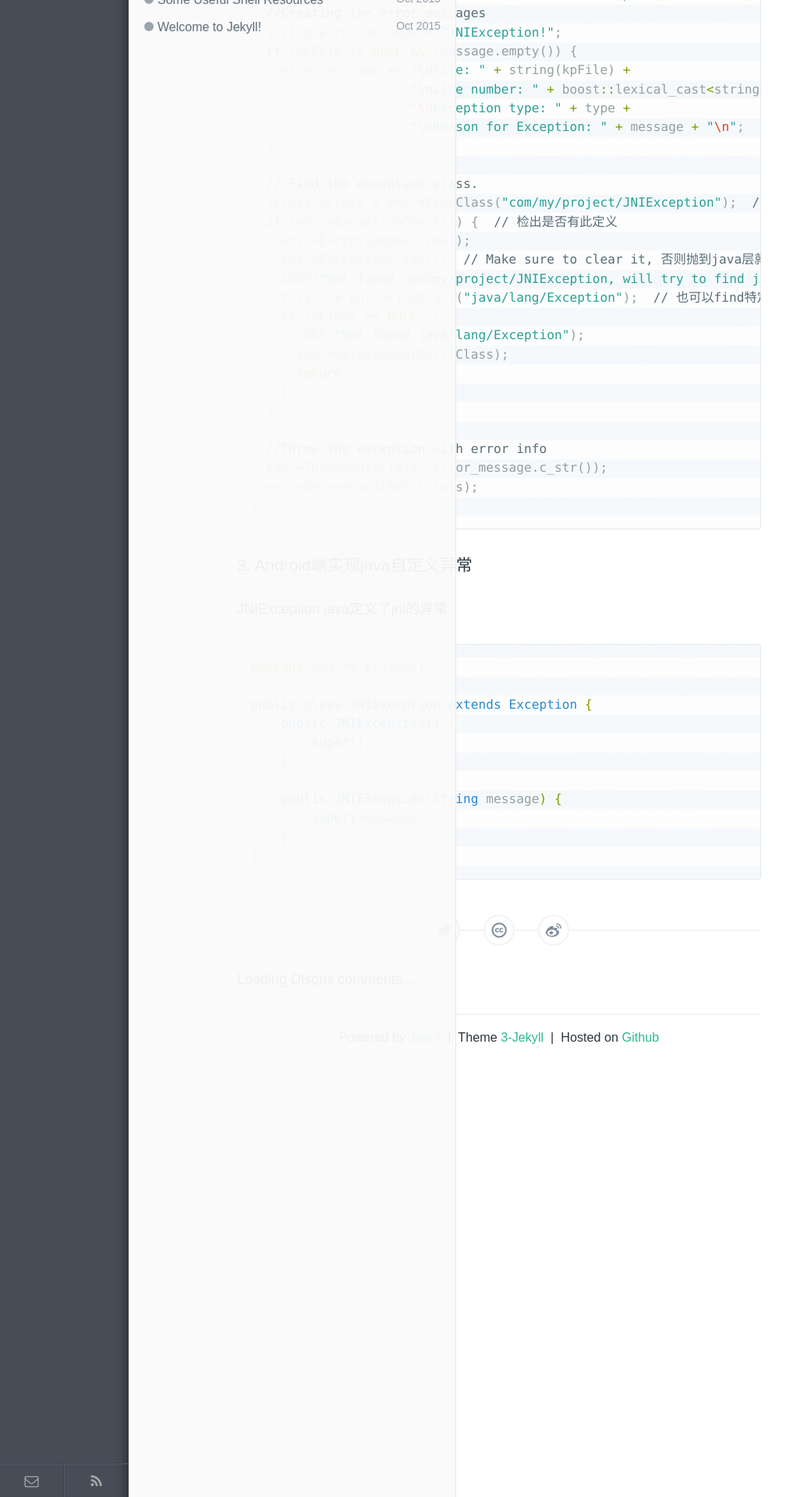
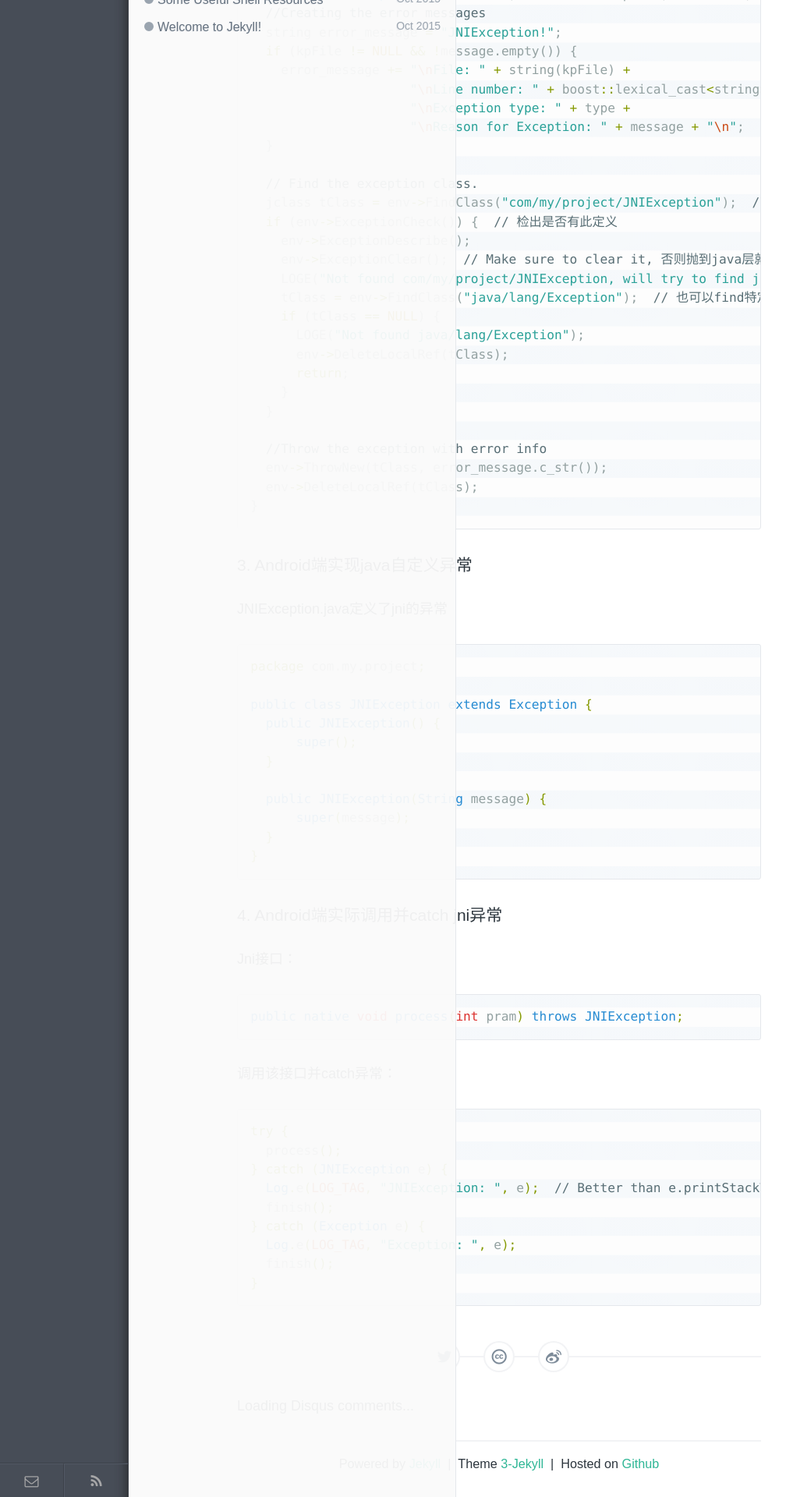
Before and after one commit to wykvictor/wykvictor.github.io, a Jekyll site: the page built from _posts/Tech/2016-02-18-JNI-C++-Throw-Exception-to-Java.md, in a window 1280 px wide. Shown: the part 991-2911 px from the top of the page at 78% size, without its empty margins (0-1008 px from the left). Built offline with Jekyll 4.4.1, drawn with Linux system fonts in a browser that asks for light colours; comment, search, counter and statistics services are not loaded.

Commit message:
JNI Exception

```diff
--- a/_posts/Tech/2016-02-18-JNI-C++-Throw-Exception-to-Java.md
+++ b/_posts/Tech/2016-02-18-JNI-C++-Throw-Exception-to-Java.md
@@ -72,12 +72,30 @@ JNIException.java定义了jni的异常
 package com.my.project;
 
 public class JNIException extends Exception {
-    public JNIException() {
-        super();
-    }
+  public JNIException() {
+      super();
+  }
 
-    public JNIException(String message) {
-        super(message);
-    }
+  public JNIException(String message) {
+      super(message);
+  }
 }
 {% endhighlight %}
+
+### 4. Android端实际调用并catch jni异常
+Jni接口：
+{% highlight Java %}
+public native void process(int pram) throws JNIException;
+{% endhighlight %}
+调用该接口并catch异常：
+{% highlight Java %}
+try {
+  process();
+} catch (JNIException e) {
+  Log.e(LOG_TAG, "JNIException: ", e);  // Better than e.printStackTrace(), can be logged into Logger
+  finish();
+} catch (Exception e) {
+  Log.e(LOG_TAG, "Exception: ", e);
+  finish();
+}
+{% endhighlight %}
```
